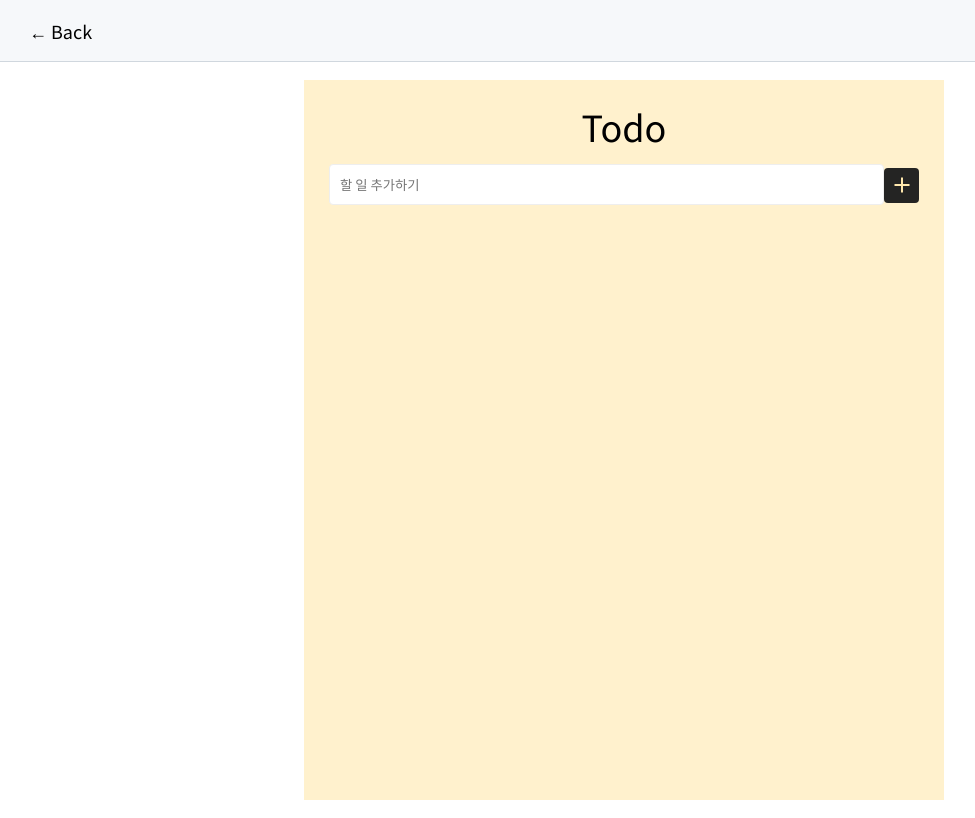
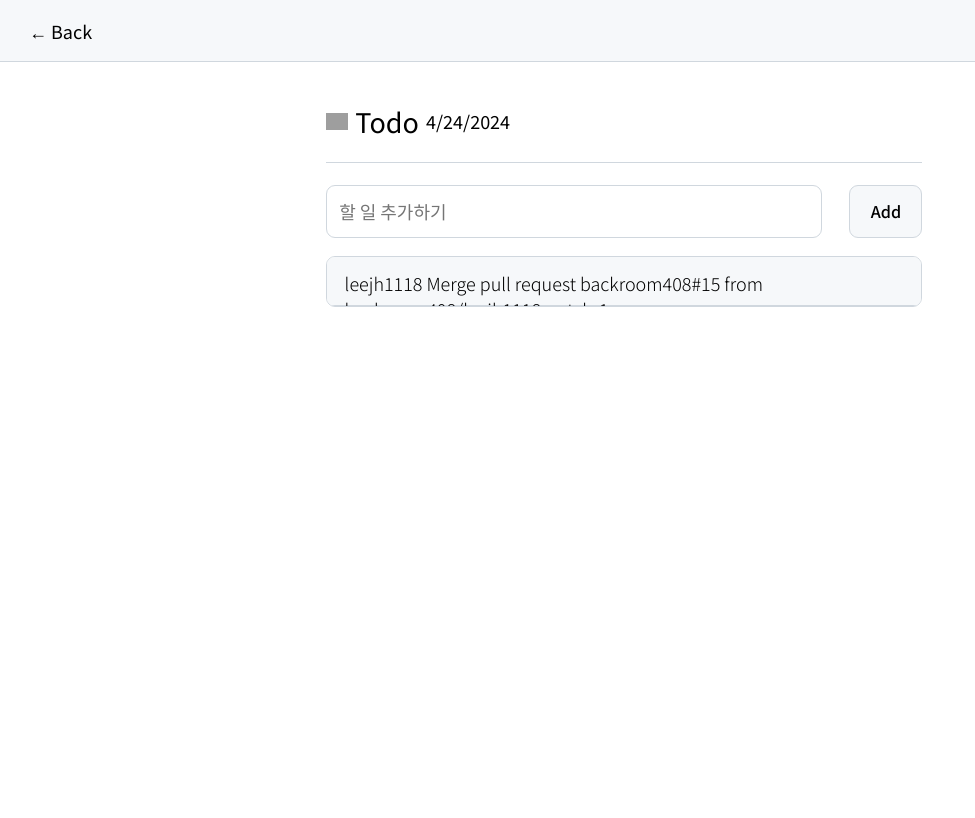
Before and after one commit to leejh1118/ZXhhbVByb2plY3Q-, a React (Vite) app: page /backroom408/room-a/todolist in a window 1280 px wide. Shown: the whole page, without its empty margins (16-991 px from the left). Built offline with nearby package versions, Linux system fonts and the light colour scheme; grey boxes are pictures that could not be loaded.

Commit message:
update TodoList css, layout and App css

```diff
--- a/src/component/roomA/TodoList.jsx
+++ b/src/component/roomA/TodoList.jsx
@@ -48,38 +48,37 @@ export default function todoList() {
   return (
     <>
       <div className="todo_container">
-        <h1>Todo</h1>
+        <div id="todo_title_box">
+          <img src='https://cdn-icons-png.flaticon.com/512/654/654116.png' />
+          <h2>Todo</h2>
+          <span>{new Date().toLocaleDateString()}</span>
+        </div>
+
         <div id="inputField">
           <input type="text" id="todoInput" placeholder="할 일 추가하기"  value={input} onChange={(e) => handleInput(e.target.value)} onKeyDown={(e) => e.keyCode == 13 && handleList()}/>
-          <button type="button" className="btn addBtn" onClick={() => handleList()}>
-            <span></span>
-            <span></span>
-          </button>
+          <button type="button" className="btn addBtn" onClick={() => handleList()}>Add</button>
         </div>
-        <ul id="todoList">
 
-        </ul>
+        <div className='table_box'>
+          <div className='table_info'>
+            leejh1118 Merge pull request backroom408#15 from backroom408/leejh1118-patch-1
+          </div>
           <table className="table" id="table">
             <colgroup>
-            <col style={{width:"33%"}}/>
-            <col style={{width:"33%"}}/>
+              <col style={{width:"20%"}}/>
+              <col style={{width:"auto"}}/>
               <col style={{width:"33%"}}/>
             </colgroup>
-          <thead>
-          </thead>
             <tbody>
               {list.map((item, idx) => {
                 return (
                   <tr key={"list" + idx}>
-                  <td style={{textAlign:"left"}}>{idx+1}</td>
-                  <td style={{textAlign:"center"}}>
+                    <td style={{textAlign:"left"}}>📜 {idx + 1}</td>
+                    <td style={{textAlign:"left"}}>
                       <span className='list_content'>{item}</span>
                     </td>
                     <td style={{textAlign:"right"}}>
-                    <button className='btn delBtn' onClick={() => remove(idx)}>
-                      <span></span>
-                      <span></span>
-                    </button>
+                      <button className='btn delBtn' onClick={() => remove(idx)}>Del</button>
                     </td>
                   </tr>
                 )
@@ -87,6 +86,8 @@ export default function todoList() {
             </tbody>
           </table>
         </div>
+
+      </div>
       </>
   );
 }
--- a/src/styles/App.css
+++ b/src/styles/App.css
@@ -1,4 +1,13 @@
 @import url('https://fonts.googleapis.com/css2?family=Noto+Sans+KR:wght@100..900&display=swap');
+
+/* variable */
+:root {
+  --border-color: #d0d7de;
+
+  --background-gray-color: #f6f8fa;
+  --background-gray-hover-color: #d0d7de33;
+}
+
 
 /* reset */
 body {
@@ -6,6 +15,8 @@ body {
 }
 
 a { text-decoration: none; color: #000; }
+input { font-size: 1em; font-weight: 300; }
+button { font-size: 1em; font-weight: 500; }
 
 #root { width: 100%; }
 
@@ -23,6 +34,7 @@ a { text-decoration: none; color: #000; }
     font-weight: 400;
     font-style: normal;
 }
+
 
 /* loading */
 span.loader {
@@ -48,11 +60,12 @@ span.loader {
   }
 }
 
+
 /* navigation bar */
 div#navigation_bar {
   padding: 1em 2em;
-  background-color: #f6f8fa;
-  box-shadow: inset 0 -1px #d0d7de;
+  background-color: var(--background-gray-color);
+  box-shadow: inset 0 -1px var(--border-color);
   color: #1f2328;
 }
 
@@ -62,13 +75,32 @@ div#navigation_bar a {
   border-radius: 7px;
 }
 div#navigation_bar a:hover {
-  background-color: #d0d7de33;
+  background-color: var(--background-gray-hover-color);
 }
 
 
+/* elements */
+button.btn {
+  padding: 0.7em 1.25em;
+  border: 1px solid var(--border-color);
+  border-radius: 9px;
+  background-color: var(--background-gray-color);
+  font-size: 0.9em;
+  cursor: pointer;
+}
 
-
-
+div.table_box {
+  border-radius: 9px;
+  border: 1px solid var(--border-color);
+  overflow: hidden;
+}
+div.table_box div.table_info {
+  height: 2.75em;
+  padding: 0.7em 1em;
+  background-color: var(--background-gray-color);
+  box-shadow: inset 0 -1px var(--border-color);
+  font-weight: 300;
+}
 
 
 
--- a/src/styles/TodoList.css
+++ b/src/styles/TodoList.css
@@ -2,75 +2,56 @@
     min-width: 300px;
     width: 50vw;
     height: 90vh;
-    padding: 20px;
+    padding: 1.2em;
     margin: 1em auto;
-    background-color: #ffe8ad9c;
-    text-align: center;
 }
 
-.todo_container h1 {
-    margin: 0;
-    margin-bottom: 12px;
+.todo_container div#todo_title_box {
+    margin-bottom: 1em;
+    padding-bottom: 1.2em;
+    display: flex;
+    align-items: center;
+    justify-content: flex-start;
+    gap: 0.4em;
+    border-bottom: 1px solid var(--border-color);
+}
+.todo_container div#todo_title_box img {
+    width: 1.25em;
 }
 
 .todo_container #inputField {
+    margin-top: 1.2em;
     margin-bottom: 1em;
+    display: flex;
+    justify-content: space-between;
 }
 
-.todo_container #inputField #todoInput {
-    width: calc(100% - 45px);
-    border: 1px solid #eee;
-    border-radius: 4px;
-    padding: 10px;
+.todo_container #inputField input#todoInput {
+    width: calc(100% - 100px);
+    border: 1px solid var(--border-color);
+    border-radius: 9px;
+    padding: 0.7em;
 }
 
 .todo_container #inputField #todoInput:focus {
     outline: none;
 }
 
-.todo_container .btn {
-    position: relative;
-    width: 35px;
-    height: 35px;
-    border: none;
-    background-color: #242423;
-    border-radius: 4px;
-    cursor: pointer;
-    vertical-align: middle;
-}
-
-.todo_container .btn span {
-    display: block;
-    width: 2px;
-    height: 15px;
-    background-color: #FFE8AD;
-    position: absolute;
-    top: 50%;
-    left: 50%;
-}
-
-.todo_container .btn.addBtn span {
-    transform: translate(-50%,-50%);
-}
-
-.todo_container .btn.addBtn span:last-child {
-    transform: translate(-50%,-50%) rotate(-90deg);
-}
 
 .todo_container .btn.delBtn {
-    width: 25px;
-    height: 25px;
-    background-color: rgba(255, 85, 23, 0.705);
-}
-
-.todo_container .btn.delBtn span {
-    transform: translate(-50%,-50%) rotate(45deg);
-}
-
-.todo_container .btn.delBtn span:last-child {
-    transform: translate(-50%,-50%) rotate(-45deg);
+    padding: 0.3em 1em;
+    background-color: rgb(255, 38, 23);
+    color: #fff;
 }
 
 .todo_container #table {
     width: 100%;
+    border-collapse: collapse;
 }
+.todo_container #table tbody tr:not(:last-child) {
+    border-bottom: 1px solid var(--border-color);
+}
+.todo_container #table tbody td {
+    height: 2.75em;
+    padding: 0 1em;
+}
```
Lines whose indentation alone changed are shown as unchanged.
